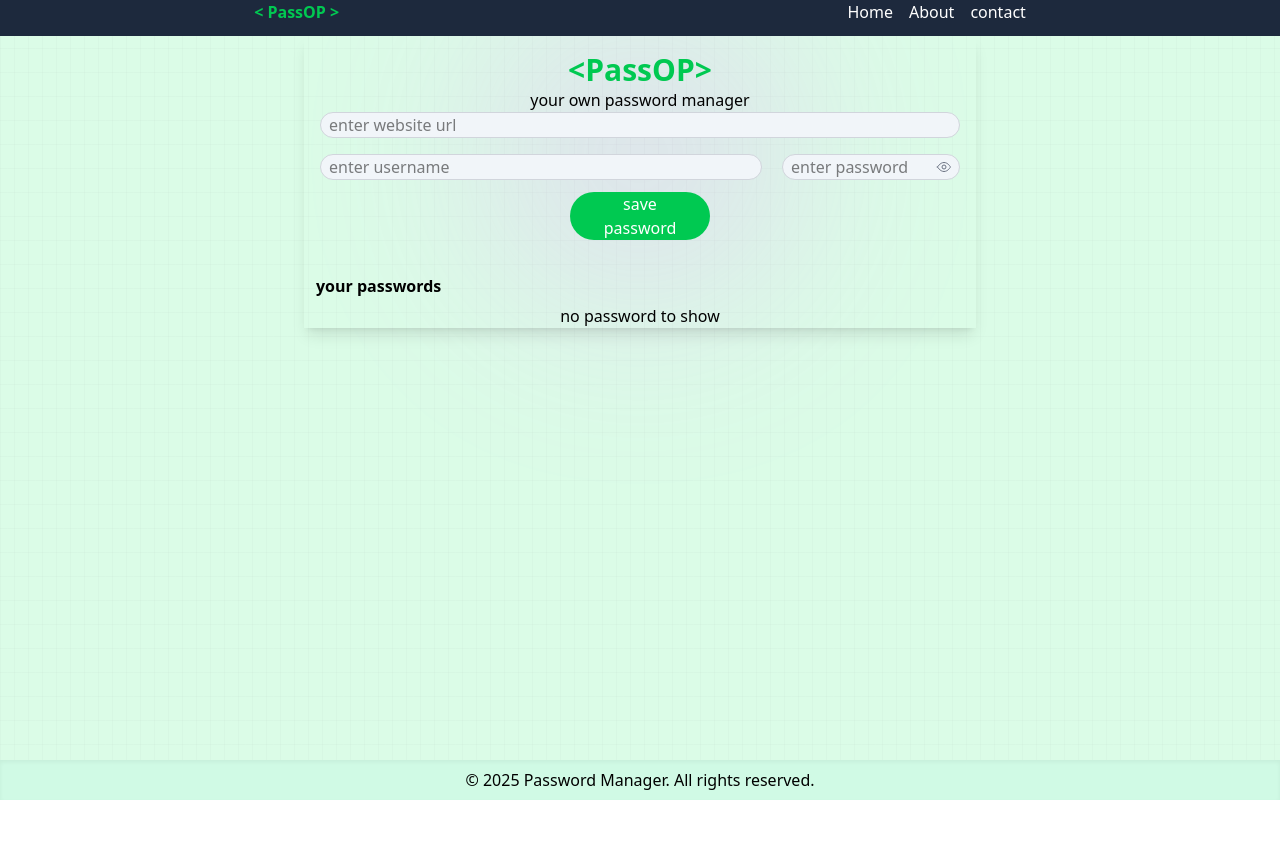
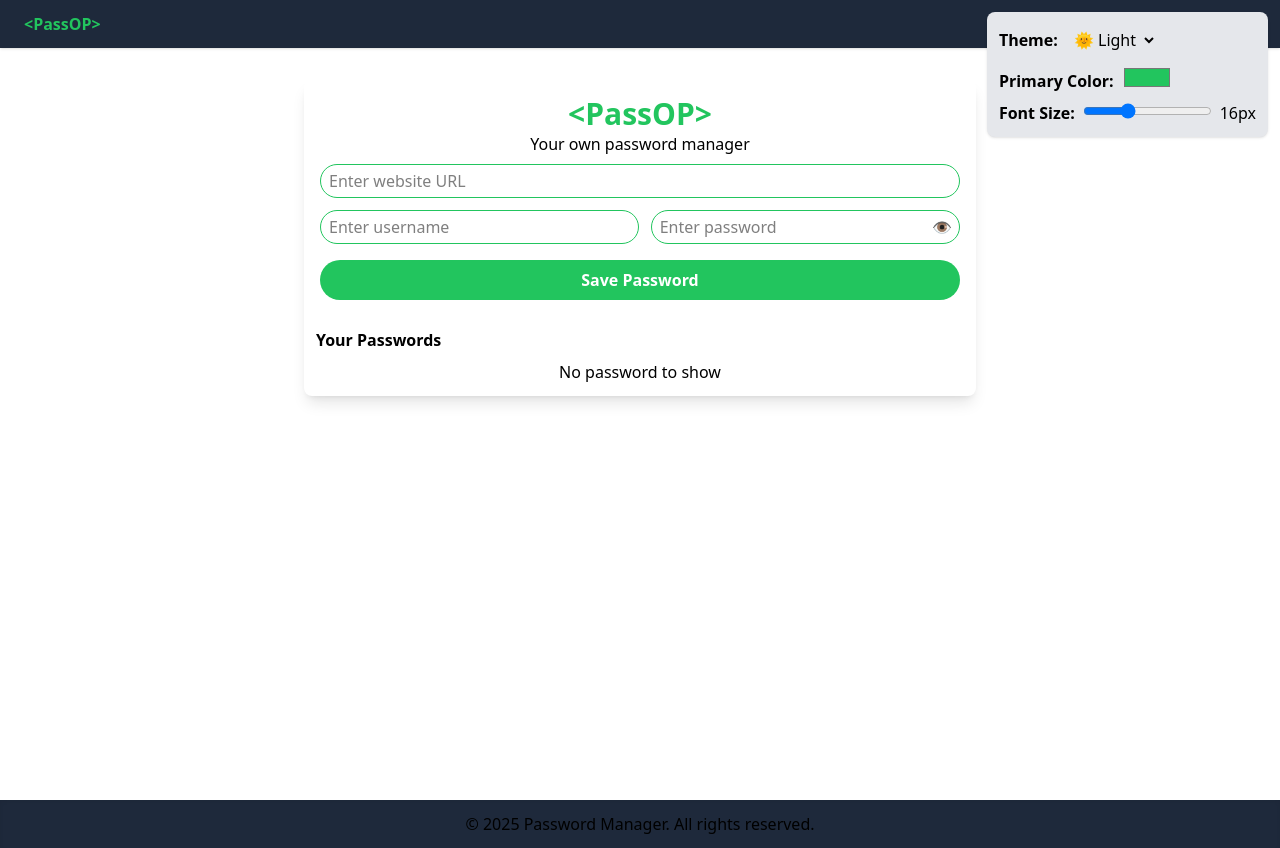
Before and after one commit to Muhammad-Sheik-Nauman/password_manager, a React (Vite) app: page / in a window 1280 px wide. Before the commit the page ends 800 px from the top, so only its background shows below. Built offline with nearby package versions, Linux system fonts and the light colour scheme.

Commit message:
Refactor App structure, enhance Manager and Footer components, and add Settings for theme customization

```diff
--- a/src/App.jsx
+++ b/src/App.jsx
@@ -1,21 +1,20 @@
-import { useState } from 'react'
-import Navbar from './components/Navbar'
-import './App.css'
-import Manager from './components/Manager'
-import Footer from './components/Footer'
+import React from "react";
+import Navbar from "./components/Navbar";
+import Footer from "./components/Footer";
+import Manager from "./components/Manager";
+import Settings from "./components/Settings";
 
 function App() {
-  const [count, setCount] = useState(0)
-
   return (
     <>
-      <Navbar/>
-      <div className='min-h-[79vh]'><Manager/></div>
-
-      <Footer />
-
+      <Navbar />
+      <Settings />
+      <div className="min-h-screen flex flex-col justify-between">
+        <Manager />
+        <Footer />
+      </div>
     </>
-  )
+  );
 }
 
-export default App
+export default App;
--- a/src/components/Footer.jsx
+++ b/src/components/Footer.jsx
@@ -2,10 +2,12 @@ import React from 'react'
 
 const Footer = () => {
   return (
-    <footer className="bg-black-900 text-black-600 text-center bg-emerald-100 py-2 mt-8 w-full shadow-inner fixed bottom-0">
+    <footer
+      className="text-center py-3 shadow-inner"
+      style={{ backgroundColor: "var(--secondary)", color: "var(--text)" }}
+    >
       <span>© 2025 Password Manager. All rights reserved.</span>
     </footer>
-
   )
 }
 
--- a/src/components/Manager.jsx
+++ b/src/components/Manager.jsx
@@ -1,146 +1,137 @@
-import React, { useEffect } from 'react'
-import { useState, useRef } from 'react'
+import React, { useEffect, useRef, useState } from 'react'
 import { v4 as uuidv4 } from 'uuid';
 
 const Manager = () => {
     const passwordRef = useRef()
     const [showPwd, setShowPwd] = useState(false);
+    const [password, setPasswordArray] = useState([])
+    const [form, setForm] = useState({ site: '', username: '', password: '' })
+
+    useEffect(() => {
+        let passwords = localStorage.getItem('passwords');
+        if (passwords) {
+            setPasswordArray(JSON.parse(passwords));
+        }
+    }, [])
+
     const showPassword = () => {
         setShowPwd((prev) => !prev);
         if (passwordRef.current) {
             passwordRef.current.type = showPwd ? "password" : "text";
         }
     }
+
     const savePassword = () => {
-
-        setpasswordArray([...password, {...form,id:uuidv4()}]);
-        localStorage.setItem("passwords", JSON.stringify([...password, {...form,id:uuidv4()}]))
-        console.log([...password, form]);
+        const newArray = [...password, { ...form, id: uuidv4() }]
+        setPasswordArray(newArray);
+        localStorage.setItem("passwords", JSON.stringify(newArray))
         setForm({ site: '', username: '', password: '' });
-        alert("password saved successfully")
-    }
-    const deletePassword = (id) => {
-        console.log("deleting password with id:", id);
-    let confirm = window.confirm("Are you sure you want to delete this password?");
-    if (confirm) {
-        setpasswordArray(password.filter(item => item.id !== id));
-        localStorage.setItem("passwords", JSON.stringify(password.filter(item => item.id !== id)));
+        alert("Password saved successfully ")
     }
 
-
+    const deletePassword = (id) => {
+        if (window.confirm("Are you sure you want to delete this password?")) {
+            const updated = password.filter(item => item.id !== id);
+            setPasswordArray(updated);
+            localStorage.setItem("passwords", JSON.stringify(updated));
         }
-    const editPassword = (id) => {
-        console.log("editing password with id:", id);
-       setForm(password.filter(item => item.id === id)[0]);
-       setpasswordArray(password.filter(item => item.id !== id));
     }
 
-    const [password, setpasswordArray] = useState([])
-    useEffect(() => {
-        let passwords = localStorage.getItem('passwords');
-        let passwordArray
-        if (passwords) {
-            setpasswordArray(JSON.parse(passwords));
-
+    const editPassword = (id) => {
+        setForm(password.find(item => item.id === id));
+        setPasswordArray(password.filter(item => item.id !== id));
     }
-
-    }, [])
-    const [form, setForm] = useState({ site: '', username: '', password: '' })
 
     const handleChange = (e) => {
         setForm({ ...form, [e.target.name]: e.target.value });
     }
 
     return (
-        <>
-            <div className="absolute inset-0 -z-10 h-screen w-full bg-green-100 bg-[linear-gradient(to_right,#8080800a_1px,transparent_1px),linear-gradient(to_bottom,#8080800a_1px,transparent_1px)] bg-[size:14px_24px]"><div className="absolute left-0 right-0 top-0 -z-10 m-auto h-[310px] w-[310px] rounded-full bg-fuchsia-400 opacity-20 blur-[100px]"></div></div>
+        <div
+          className="mx-auto shadow-lg w-full max-w-2xl mt-8 rounded-lg"
+          style={{ backgroundColor: "var(--background)", color: "var(--text)" }}
+        >
+            <div className='flex flex-col p-4'>
+                <h1 className='text-center text-3xl font-bold' style={{ color: "var(--primary)" }}>
+                  &lt;PassOP&gt;
+                </h1>
+                <p className='text-center'>Your own password manager</p>
 
-            <div className=" mx-auto bg-slate-450 md:mycontainer shadow-lg w-full max-w-2xl h-full max-h-2xl">
-                <div className='text-black flex flex-col p-4 justify-between'>
-                    <h1 className='text-center'><span className='text-green-500 font-bold text-3xl '>&lt;PassOP&gt;</span></h1>
-                    <p className='text-center'>your own password manager</p>
-                    <input className="bg-slate-100 border border-gray-300 rounded-full px-2 w-full " value={form.site} onChange={handleChange} name='site' type="text" placeholder="enter website url " />
-                    <div className='flex flex-row sm:space-x-5 mt-4'>
-                        <input className='bg-slate-100 border border-gray-300 rounded-full w-full px-2 ' value={form.username} onChange={handleChange} name='username' type="text" placeholder='enter username ' />
-                        <div className="relative">
+
+                <input
+                  className="border rounded-full px-2 py-1 mt-2"
+                  style={{ backgroundColor: "var(--background)", color: "var(--text)", borderColor: "var(--primary)" }}
+                  value={form.site} onChange={handleChange} name='site' type="text" placeholder="Enter website URL"
+                />
+
+                <div className='flex flex-row gap-3 mt-3'>
+                    <input
+                      className='border rounded-full w-full px-2 py-1'
+                      style={{ backgroundColor: "var(--background)", color: "var(--text)", borderColor: "var(--primary)" }}
+                      value={form.username} onChange={handleChange} name='username' type="text" placeholder='Enter username'
+                    />
+                    <div className="relative w-full">
                         <input
                             ref={passwordRef}
-                                className='bg-slate-100 border border-gray-300 rounded-full w-full px-2 pr-5'
+                            className='border rounded-full w-full px-2 py-1 pr-6'
+                            style={{ backgroundColor: "var(--background)", color: "var(--text)", borderColor: "var(--primary)" }}
                             value={form.password}
                             onChange={handleChange}
                             name='password'
                             type={showPwd ? "text" : "password"}
-                                placeholder='enter password'
+                            placeholder='Enter password'
                         />
-                            <span className='px absolute inset-y-0 right-2 flex items-center cursor-pointer ' onClick={showPassword}>
-                <svg xmlns="http://www.w3.org/2000/svg" fill="none"
-              viewBox="0 0 24 24" strokeWidth={1.5} stroke="currentColor"
-              className="w-4 h-4  text-gray-500 hover:text-black">
-              <path strokeLinecap="round" strokeLinejoin="round"
-                d="M2.25 12s3.75-6.75 9.75-6.75S21.75 12 21.75 12s-3.75 6.75-9.75 6.75S2.25 12 2.25 12z" />
-              <circle cx="12" cy="12" r="3" />
-            </svg>
+                        <span className='absolute inset-y-0 right-2 flex items-center cursor-pointer' onClick={showPassword}>
+                          👁
                         </span>
                     </div>
                 </div>
-                    <div className='flex flex-col items-center'>
-                        <button className='bg-green-500 text-white rounded-full mt-3 px-4 w-35 hover:bg-green-600 cursor-pointer' onClick={savePassword}>save password</button>
+
+                <button
+                  className='mt-4 py-2 px-4 rounded-full font-semibold'
+                  style={{ backgroundColor: "var(--primary)", color: "white" }}
+                  onClick={savePassword}
+                >
+                  Save Password
+                </button>
             </div>
-                </div>
-                <div className="passwords m-3">
-                    <h2 className='font-bold py-1.5 '>your passwords</h2>
-                    {password.length === 0 && <div className='text-center'>no password to show</div>}
-                    {password.length !== 0 && <div>
-                        <table className="table-auto w-full overflow-hidden rounded-md ">
-                            <thead className=' bg-green-700 text-white'>
-                                <tr className='border-white'>
+
+
+            <div className="m-3">
+                <h2 className='font-bold mb-2'>Your Passwords</h2>
+                {password.length === 0 && <div className='text-center'>No password to show</div>}
+                {password.length > 0 && (
+                    <table className="table-auto w-full border rounded-md">
+                        <thead style={{ backgroundColor: "var(--primary)", color: "white" }}>
+                            <tr>
                                 <th className='py-1'>Site</th>
-                                    <th>username</th>
-                                    <th>password</th>
-                                    <th>actions</th>
+                                <th>Username</th>
+                                <th>Password</th>
+                                <th>Actions</th>
                             </tr>
                         </thead>
-                            <tbody className='bg-[#BCF0DA]'>
-                                {password.map((item, idx) => (
-                                    <tr key={item.id || idx}>
+                        <tbody>
+                            {password.map((item) => (
+                                <tr key={item.id}>
                                     <td className='text-center'>
-                                            <a href={item.site} target="_blank" className="text-black-600 hover:underline">{item.site}</a>
-
+                                        <a href={item.site} target="_blank" rel="noreferrer" className="underline">
+                                          {item.site}
+                                        </a>
                                     </td>
                                     <td className='text-center'>{item.username}</td>
                                     <td className='text-center'>{item.password}</td>
-                                        <td className='text-center'>
-                                            <span className="flex items-center justify-center gap-2">
-                                            <button onClick={() => editPassword(item.id)}
-                                                    className="material-symbols-outlined text-black-600 hover:text-blue-800 align-middle"
-                                                    style={{
-                                                        fontSize: "20px",
-                                                        background: "none",
-                                                        border: "none",
-                                                        cursor: "pointer",
-                                                    }}
-                                                >
-                                                    edit
-                                                </button>
-
-                                                <button onClick={() => deletePassword(item.id)} title="Delete" className="material-symbols-outlined text-red-600 hover:text-red-800 align-middle" style={{ fontSize: "20px", background: "none", border: "none", cursor: "pointer" }}>
-                                                    delete
-                                                </button>
-                                            </span>
+                                    <td className='text-center flex gap-2 justify-center'>
+                                        <button onClick={() => editPassword(item.id)} style={{ color: "var(--primary)" }}>✏️</button>
+                                        <button onClick={() => deletePassword(item.id)} style={{ color: "red" }}>🗑</button>
                                     </td>
                                 </tr>
                             ))}
                         </tbody>
                     </table>
-                    </div>}
+                )}
             </div>
-
-
         </div>
-
-        </>
     )
-
 }
 
 export default Manager
--- a/src/components/Navbar.jsx
+++ b/src/components/Navbar.jsx
@@ -2,28 +2,19 @@ import React from 'react'
 
 const Navbar = () => {
   return (
-<>
-  <nav className='h-9 bg-slate-800 text-white'>
-      <ul className='flex justify-around items-center'>
-        <div className="logo font-bold text-green-500">
-          &lt;
-          PassOP
-          &gt;
-          </div>
-            <li className='flex gap-4'>
-              <a className='hover:font-bold' href="#">Home</a>
-                <a className='hover:font-bold'href="#">About</a>
-                <a className='hover:font-bold'href="#">contact</a>
-
-            </li>
-        </ul>
-        <div>
-
-        </div>
-
+    <nav
+      className="h-12 flex justify-between items-center px-6 shadow"
+      style={{ backgroundColor: "var(--secondary)", color: "var(--text)" }}
+    >
+      <div className="logo font-bold" style={{ color: "var(--primary)" }}>
+        &lt;PassOP&gt;
+      </div>
+      <ul className='flex gap-6'>
+        <a className='hover:underline' href="#">Home</a>
+        <a className='hover:underline' href="#">About</a>
+        <a className='hover:underline' href="#">Contact</a>
+      </ul>
     </nav>
-
-    </>
   )
 }
 
--- /dev/null
+++ b/src/components/Settings.jsx
@@ -0,0 +1,66 @@
+import React, { useEffect, useState } from "react";
+
+const Settings = () => {
+  const [theme, setTheme] = useState(localStorage.getItem("theme") || "light");
+  const [primary, setPrimary] = useState(localStorage.getItem("primaryColor") || "#22c55e");
+  const [fontSize, setFontSize] = useState(localStorage.getItem("fontSize") || "16");
+
+
+  useEffect(() => {
+    document.documentElement.setAttribute("data-theme", theme);
+    localStorage.setItem("theme", theme);
+  }, [theme]);
+
+
+  useEffect(() => {
+    document.documentElement.style.setProperty("--primary", primary);
+    localStorage.setItem("primaryColor", primary);
+  }, [primary]);
+
+
+  useEffect(() => {
+    document.documentElement.style.setProperty("--font-size", `${fontSize}px`);
+    localStorage.setItem("fontSize", fontSize);
+  }, [fontSize]);
+
+  return (
+    <div className="fixed top-3 right-3 p-3 bg-gray-200 rounded-lg shadow z-50">
+
+      <div className="mb-2">
+        <label className="mr-2 font-semibold">Theme:</label>
+        <select
+          value={theme}
+          onChange={(e) => setTheme(e.target.value)}
+          className="p-1 rounded"
+        >
+          <option value="light">🌞 Light</option>
+          <option value="dark">🌙 Dark</option>
+        </select>
+      </div>
+
+      <div className="mb-2">
+        <label className="mr-2 font-semibold">Primary Color:</label>
+        <input
+          type="color"
+          value={primary}
+          onChange={(e) => setPrimary(e.target.value)}
+        />
+      </div>
+
+
+      <div>
+        <label className="mr-2 font-semibold">Font Size:</label>
+        <input
+          type="range"
+          min="12"
+          max="24"
+          value={fontSize}
+          onChange={(e) => setFontSize(e.target.value)}
+        />
+        <span className="ml-2">{fontSize}px</span>
+      </div>
+    </div>
+  );
+};
+
+export default Settings;
--- a/src/index.css
+++ b/src/index.css
@@ -1 +1,23 @@
 @import "tailwindcss";
+
+
+
+:root {
+  --primary: #22c55e;
+  --secondary: #1e293b;
+  --text: #000000;
+  --background: #ffffff;
+  --font-size: 16px;
+}
+
+[data-theme="dark"] {
+  --primary: #3b82f6;
+  --secondary: #111827;
+  --text: #ffffff;
+  --background: #1f2937;
+  --font-size: 16px;
+}
+
+body {
+  font-size: var(--font-size);
+}
```
Lines whose indentation alone changed are shown as unchanged.
